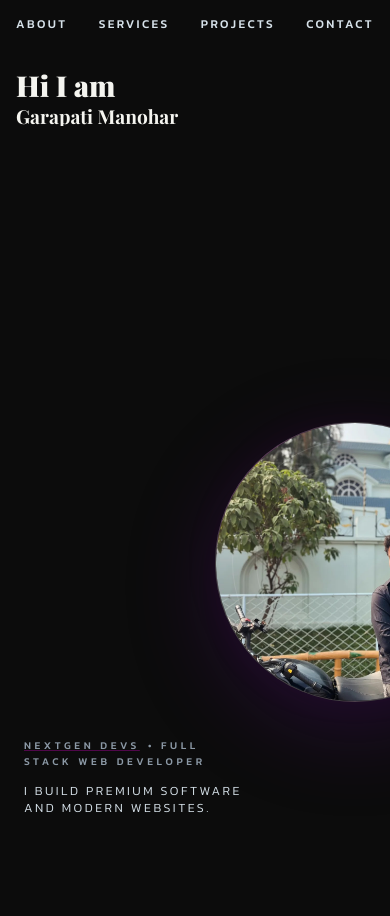
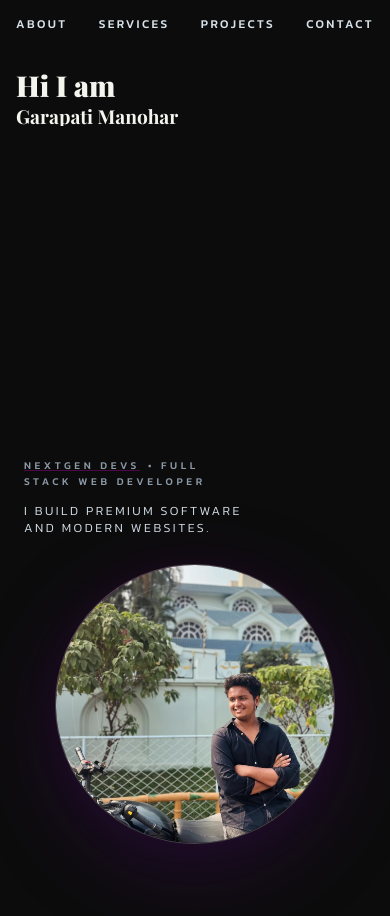
Before and after one commit to garapatimanohar4074-lab/webportfolio, a React (Vite) app: page / in a window 390 px wide. Shown: the top 916 px of the page. Built offline with nearby package versions, Linux system fonts and the light colour scheme.

Commit message:
Fix photo centering on mobile view

```diff
--- a/src/App.tsx
+++ b/src/App.tsx
@@ -354,7 +354,7 @@ const App = () => {
 
           </div>
 
-          <motion.div initial={{ opacity: 0, y: 30 }} animate={{ opacity: 1, y: 0 }} transition={{ delay: 0.6, duration: 0.8 }} className="absolute left-1/2 top-1/2 z-10 -translate-x-1/2 -translate-y-1/2 sm:top-auto sm:bottom-0 sm:translate-y-0 sm:translate-x-[-50%]">
+          <motion.div initial={{ opacity: 0, y: 30 }} animate={{ opacity: 1, y: 0 }} transition={{ delay: 0.6, duration: 0.8 }} className="flex justify-center sm:absolute sm:left-1/2 sm:top-1/2 z-10 sm:z-10 sm:-translate-x-1/2 sm:-translate-y-1/2 sm:top-auto sm:bottom-0 sm:translate-y-0 sm:translate-x-[-50%]">
             <Magnet padding={150} strength={3}>
               <DeveloperCenterpiece />
             </Magnet>
```
